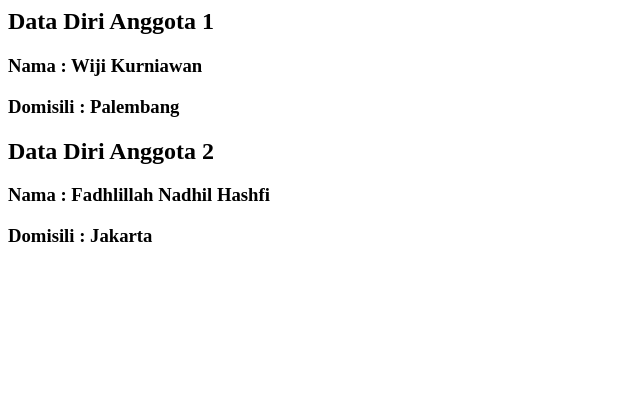
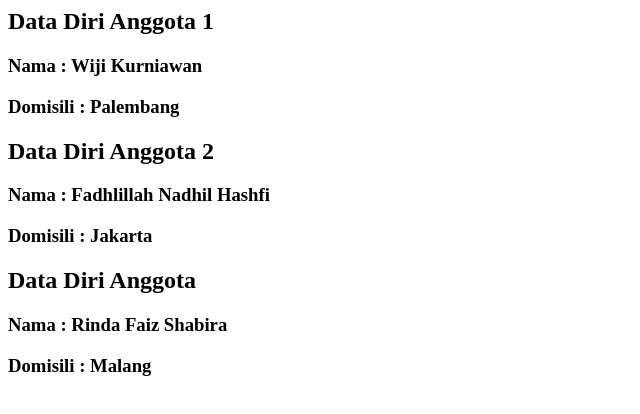
Before and after one commit to dhil0325/html-datadiri, a plain HTML site: page index.html in a window 1280 px wide. Shown: the whole page, without its empty margins (0-640 px from the left). Drawn offline with Linux system fonts and the light colour scheme.

Commit message:
add biodata

```diff
--- a/index.html
+++ b/index.html
@@ -14,6 +14,11 @@
             <h3>Nama : Fadhlillah Nadhil Hashfi</h3>
             <h3>Domisili : Jakarta</h3>
         </div>
+        <div>
+            <h2>Data Diri Anggota</h2>
+            <h3>Nama : Rinda Faiz Shabira</h3>
+            <h3>Domisili : Malang</h3>
+        </div>
 
     </body>
 </html>
```
